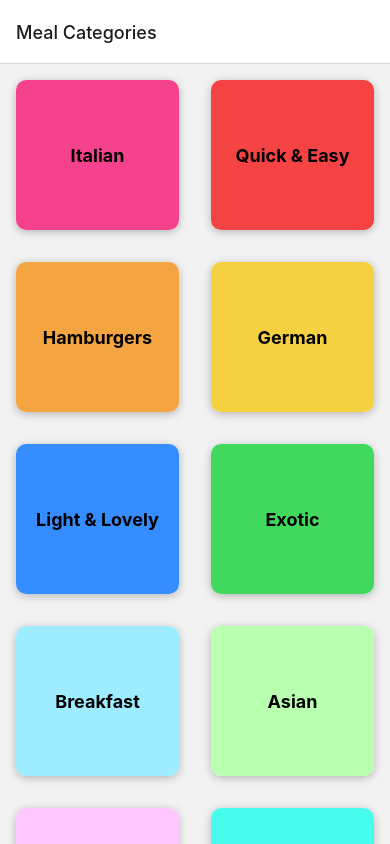
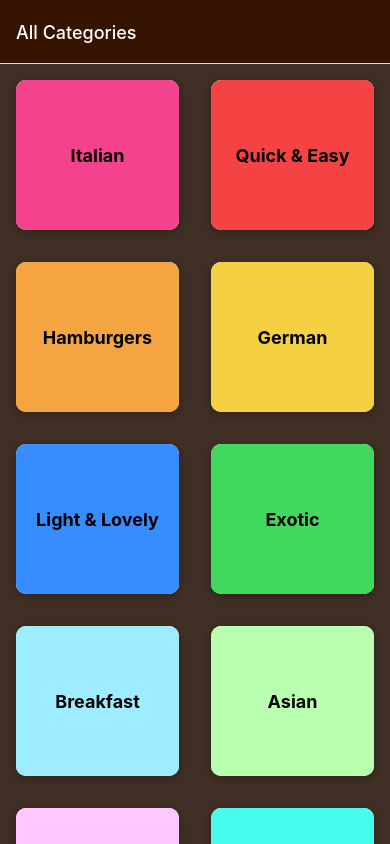
Before and after one commit to rafi-shaik/react-native-navigation, a React Native app: screen /MealCategories in a window 390 px wide. Built offline with nearby package versions, Linux system fonts and the light colour scheme.

Commit message:
screen options changed

```diff
--- a/App.js
+++ b/App.js
@@ -11,11 +11,31 @@
 export default function App() {
   return (
     <>
-      <StatusBar style="dark" />
+      <StatusBar style="light" />
       <NavigationContainer>
-        <Stack.Navigator>
-          <Stack.Screen name="Meal Categories" component={CategoriesScreen} />
-          <Stack.Screen name="Meals Overview" component={MealsOverviewScreen} />
+        <Stack.Navigator
+          screenOptions={{
+            headerStyle: {
+              backgroundColor: "#351401",
+            },
+            headerTintColor: "white",
+            contentStyle: { backgroundColor: "#3f2f25" },
+          }}
+        >
+          <Stack.Screen
+            name="MealCategories"
+            component={CategoriesScreen}
+            options={{
+              title: "All Categories",
+            }}
+          />
+          <Stack.Screen
+            name="MealsOverview"
+            component={MealsOverviewScreen}
+            options={{
+              title: "Meals Overview",
+            }}
+          />
         </Stack.Navigator>
       </NavigationContainer>
     </>
--- a/screens/CategoriesScreen.jsx
+++ b/screens/CategoriesScreen.jsx
@@ -4,10 +4,9 @@
 import CategoryGridTitle from "../components/CategoryGridTitle";
 
 const CategoriesScreen = ({ navigation }) => {
-
   const renderCategoryItem = ({ item }) => {
     const onPressHandler = () => {
-      navigation.navigate("Meals Overview", {
+      navigation.navigate("MealsOverview", {
         categoryId: item.id,
       });
     };
```
